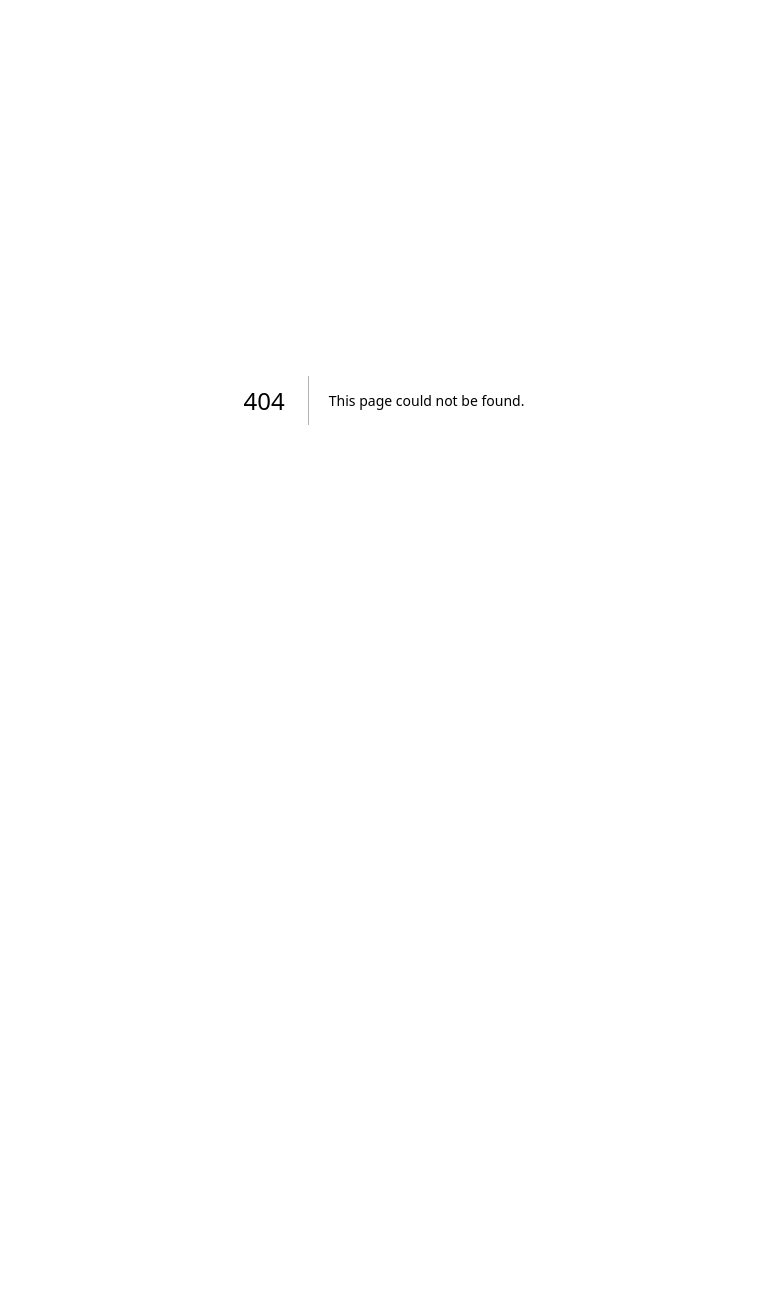
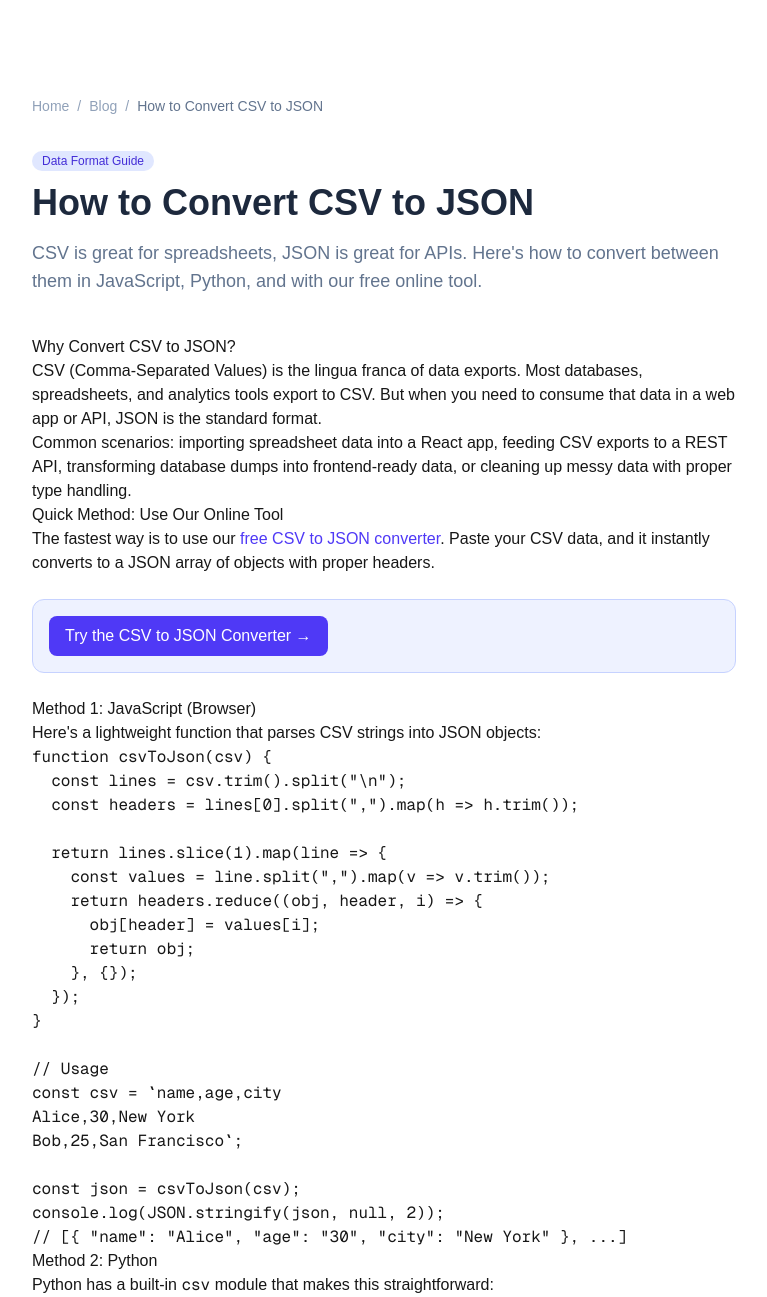
Before and after one commit to caiadas25/quickkit, a Next.js app: page /blog/how-to-convert-csv-to-json in a window 1280 px wide. Before the commit this address had no page. Shown: the top 1297 px of the page, without its empty margins (256-1023 px from the left). Before the commit the page ends 800 px from the top, so only its background shows below. Built offline with nearby package versions, Linux system fonts and the light colour scheme.

Commit message:
Sprint H: Add CSV to JSON blog post
- New blog post: How to Convert CSV to JSON (targets 'convert csv to json')
- JavaScript, Python, and Node.js code examples
- Internal links to CSV-to-JSON and related tools
- JSON-LD TechArticle schema
- Total: 30+ tools, 16 blog posts

```diff
--- /dev/null
+++ b/src/app/blog/how-to-convert-csv-to-json/page.tsx
@@ -0,0 +1,169 @@
+import type { Metadata } from "next";
+import Link from "next/link";
+
+export const metadata: Metadata = {
+  title: "How to Convert CSV to JSON — Complete Guide | QuickKit",
+  description:
+    "Learn how to convert CSV data to JSON format using JavaScript, Python, and our free online CSV to JSON converter tool. Step-by-step examples with code.",
+  openGraph: {
+    title: "How to Convert CSV to JSON — QuickKit",
+    description:
+      "Step-by-step guide to converting CSV to JSON in JavaScript, Python, and online tools. Copy-paste ready code examples.",
+    type: "article",
+  },
+};
+
+export default function HowToConvertCsvToJsonPage() {
+  return (
+    <div className="max-w-4xl mx-auto px-4 py-12">
+      <nav className="text-sm text-slate-400 mb-8">
+        <Link href="/" className="hover:text-indigo-600 transition-colors">Home</Link>
+        <span className="mx-2">/</span>
+        <Link href="/blog" className="hover:text-indigo-600 transition-colors">Blog</Link>
+        <span className="mx-2">/</span>
+        <span className="text-slate-500">How to Convert CSV to JSON</span>
+      </nav>
+
+      <header className="mb-10">
+        <span className="text-xs px-2.5 py-0.5 rounded-full bg-indigo-100 text-indigo-700 mb-3 inline-block">
+          Data Format Guide
+        </span>
+        <h1 className="text-3xl md:text-4xl font-bold text-slate-800 mb-4">
+          How to Convert CSV to JSON
+        </h1>
+        <p className="text-lg text-slate-500">
+          CSV is great for spreadsheets, JSON is great for APIs. Here&apos;s how to convert between them
+          in JavaScript, Python, and with our free online tool.
+        </p>
+      </header>
+
+      <article className="prose max-w-none">
+        <h2>Why Convert CSV to JSON?</h2>
+        <p>
+          CSV (Comma-Separated Values) is the lingua franca of data exports. Most databases, spreadsheets,
+          and analytics tools export to CSV. But when you need to consume that data in a web app or API,
+          JSON is the standard format.
+        </p>
+        <p>
+          Common scenarios: importing spreadsheet data into a React app, feeding CSV exports to a REST API,
+          transforming database dumps into frontend-ready data, or cleaning up messy data with proper type handling.
+        </p>
+
+        <h2>Quick Method: Use Our Online Tool</h2>
+        <p>
+          The fastest way is to use our <Link href="/tools/csv-to-json" className="text-indigo-600 hover:underline">free CSV to JSON converter</Link>.
+          Paste your CSV data, and it instantly converts to a JSON array of objects with proper headers.
+        </p>
+        <div className="not-prose my-6 p-4 rounded-xl border border-indigo-200 bg-indigo-50">
+          <Link
+            href="/tools/csv-to-json"
+            className="inline-flex items-center gap-2 px-4 py-2 rounded-lg bg-indigo-600 text-white font-medium hover:bg-indigo-700 transition-colors"
+          >
+            Try the CSV to JSON Converter →
+          </Link>
+        </div>
+
+        <h2>Method 1: JavaScript (Browser)</h2>
+        <p>
+          Here&apos;s a lightweight function that parses CSV strings into JSON objects:
+        </p>
+        <pre><code className="language-javascript">{`function csvToJson(csv) {
+  const lines = csv.trim().split("\\n");
+  const headers = lines[0].split(",").map(h => h.trim());
+
+  return lines.slice(1).map(line => {
+    const values = line.split(",").map(v => v.trim());
+    return headers.reduce((obj, header, i) => {
+      obj[header] = values[i];
+      return obj;
+    }, {});
+  });
+}
+
+// Usage
+const csv = \`name,age,city
+Alice,30,New York
+Bob,25,San Francisco\`;
+
+const json = csvToJson(csv);
+console.log(JSON.stringify(json, null, 2));
+// [{ "name": "Alice", "age": "30", "city": "New York" }, ...]`}</code></pre>
+
+        <h2>Method 2: Python</h2>
+        <p>
+          Python has a built-in <code>csv</code> module that makes this straightforward:
+        </p>
+        <pre><code className="language-python">{`import csv
+import json
+
+def csv_to_json(csv_file_path):
+    with open(csv_file_path, 'r') as f:
+        reader = csv.DictReader(f)
+        return json.dumps(list(reader), indent=2)
+
+# Or from a string
+csv_data = """name,age,city
+Alice,30,New York
+Bob,25,San Francisco"""
+
+reader = csv.DictReader(csv_data.splitlines())
+result = json.dumps(list(reader), indent=2)
+print(result)`}</code></pre>
+
+        <h2>Method 3: Node.js</h2>
+        <p>
+          For server-side Node.js, the <code>csv-parser</code> package handles large files efficiently:
+        </p>
+        <pre><code className="language-javascript">{`const csv = require('csv-parser');
+const fs = require('fs');
+
+const results = [];
+fs.createReadStream('data.csv')
+  .pipe(csv())
+  .on('data', (row) => results.push(row))
+  .on('end', () => {
+    console.log(JSON.stringify(results, null, 2));
+  });`}</code></pre>
+
+        <h2>Handling Edge Cases</h2>
+        <h3>Quoted Fields</h3>
+        <p>
+          CSV fields containing commas, newlines, or quotes are wrapped in double quotes.
+          A proper parser handles these automatically. Our online tool and Python&apos;s <code>csv.DictReader</code> both handle this correctly.
+        </p>
+        <h3>Data Types</h3>
+        <p>
+          CSV is always text. When converting to JSON, numbers stay as strings unless you explicitly parse them.
+          If you need proper types, add type coercion after conversion.
+        </p>
+
+        <div className="not-prose my-8 p-6 rounded-xl border border-slate-200 bg-slate-50">
+          <h3 className="text-lg font-bold text-slate-800 mb-2">Related Tools</h3>
+          <ul className="space-y-1 text-sm">
+            <li><Link href="/tools/csv-to-json" className="text-indigo-600 hover:underline">CSV to JSON Converter</Link> — Paste CSV, get JSON instantly</li>
+            <li><Link href="/tools/json-to-csv" className="text-indigo-600 hover:underline">JSON to CSV Converter</Link> — The reverse operation</li>
+            <li><Link href="/tools/json-formatter" className="text-indigo-600 hover:underline">JSON Formatter</Link> — Pretty-print JSON data</li>
+            <li><Link href="/tools/json-to-yaml" className="text-indigo-600 hover:underline">JSON to YAML</Link> — Convert JSON to YAML format</li>
+          </ul>
+        </div>
+      </article>
+
+      <script
+        type="application/ld+json"
+        dangerouslySetInnerHTML={{
+          __html: JSON.stringify({
+            "@context": "https://schema.org",
+            "@type": "TechArticle",
+            headline: "How to Convert CSV to JSON",
+            description:
+              "Learn how to convert CSV data to JSON format using JavaScript, Python, and free online tools.",
+            datePublished: "2026-06-26",
+            dateModified: "2026-06-26",
+            author: { "@type": "Organization", name: "QuickKit" },
+            publisher: { "@type": "Organization", name: "QuickKit" },
+          }),
+        }}
+      />
+    </div>
+  );
+}
--- a/src/app/blog/page.tsx
+++ b/src/app/blog/page.tsx
@@ -1,6 +1,13 @@
 import Link from "next/link";
 
 const POSTS = [
+  {
+    slug: "how-to-convert-csv-to-json",
+    title: "How to Convert CSV to JSON — Complete Guide",
+    excerpt: "Learn how to convert CSV data to JSON in JavaScript, Python, and Node.js. Step-by-step code examples and a free online converter tool.",
+    date: "2026-06-26",
+    readTime: "6 min",
+  },
   {
     slug: "docker-cheat-sheet",
     title: "Docker Cheat Sheet — Essential Commands for Developers",
--- a/src/app/sitemap.ts
+++ b/src/app/sitemap.ts
@@ -27,6 +27,7 @@ export default function sitemap(): MetadataRoute.Sitemap {
     "what-is-toml",
     "css-flexbox-cheat-sheet",
     "docker-cheat-sheet",
+    "how-to-convert-csv-to-json",
   ].map((slug) => ({
     url: `${BASE_URL}/blog/${slug}`,
     lastModified: new Date(),
```
Also changed, not shown: 1 other file (tests, documents, lock files or other folders).
